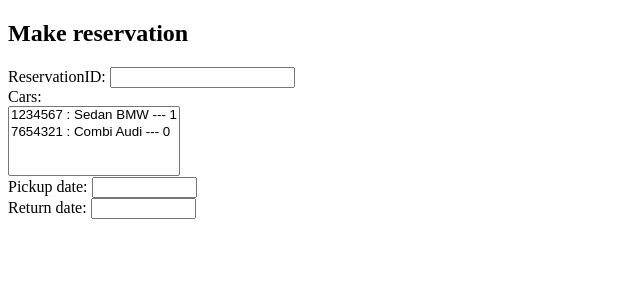
After one commit to cer0386/Django, a Django app: template hobbies/templates/polls/forms/reservation.html in a window 1280 px wide. The commit adds this page. Shown: the top 300 px of the page, without its empty margins (0-640 px from the left). Run offline with Django 3.2, Linux system fonts and the light colour scheme; the template is opened without the code that fills it: values that come from a table or form of the project are taken from there, others are empty; data comes from the database, SQL or seed files in the repository; both versions use the stored data as it was after the commit; parts of the project's set-up code (start-up, migrations or seed data) failed here and were passed over.

Commit message:
Přidaná tabulka a html

```diff
--- a/hobbies/admin.py
+++ b/hobbies/admin.py
@@ -1,5 +1,5 @@
 from django.contrib import admin
-from .models import Customer,Car,Employee,Reservation,Model,Position
+from .models import Customer,Car,Employee,Reservation,Model,Position, Reserv_form
 
 # Register your models here.
 admin.site.register(Customer)
@@ -8,3 +8,4 @@ admin.site.register(Employee)
 admin.site.register(Reservation)
 admin.site.register(Model)
 admin.site.register(Position)
+admin.site.register(Reserv_form)
--- a/hobbies/models.py
+++ b/hobbies/models.py
@@ -67,3 +67,14 @@ class Reservation(models.Model):
 
     def __str__(self):
         return ("%s - %s %s - %s" % (self.reservationNumber, self.customer.name, self.customer.surname, self.employee.email))
+
+
+class Reserv_form(models.Model):
+    reservationID_temp = models.IntegerField(primary_key=True)
+    customer = models.ForeignKey(Customer, on_delete=models.CASCADE)
+    cars = models.ManyToManyField(Car)
+    pickupD = models.DateField('Pickup date')
+    returnD = models.DateField('Return date')
+
+    def __str__(self):
+        return ("%s - %s - $s/$s" % (self.reservationID_temp,self.cars, self.pickupD, self.returnD))
--- /dev/null
+++ b/hobbies/templates/polls/forms/reservation.html
@@ -0,0 +1,44 @@
+<!DOCTYPE html>
+<html lang="en">
+<head>
+    <meta charset="UTF-8">
+    <title>Make reservation</title>
+</head>
+<body>
+    <h2>Make reservation</h2>
+    <div>
+        <div>
+            <label class="required" for="id_reservationID_temp">ReservationID:</label>
+            <input type="number" name="reservationID_temp" class="vIntegerField" required="" id="id_reservationID_temp">
+        </div>
+        <div class="form-row field-cars">
+                <div>
+                    <label class="required" for="id_cars">Cars:</label>
+                    <div class="related-widget-wrapper">
+                        {% if cars %}
+                        <select name="cars" required="" id="id_cars" multiple="">
+                            {% for car in cars%}
+                                <option value=car.id>{{car}}</option>
+                            {% endfor %}
+                        </select>
+                        {% else %}
+                            <p>No cars available</p>
+                        {% endif %}
+                    </div>
+                </div>
+        </div>
+        <div class="form-row field-pickupD">
+            <div>
+                <label class="required" for="id_pickupD">Pickup date:</label>
+                <input type="text" name="pickupD" class="vDateField" size="10" required="" id="id_pickupD">
+            </div>
+        </div>
+        <div class="form-row field-returnD">
+            <div>
+                <label class="required" for="id_returnD">Return date:</label>
+                 <input type="text" name="returnD" class="vDateField" size="10" required="" id="id_returnD">
+            </div>
+        </div>
+    </div>
+</body>
+</html>
--- a/hobbies/templates/polls/index.html
+++ b/hobbies/templates/polls/index.html
@@ -5,7 +5,7 @@
     <title>Autopújčovna</title>
 </head>
 <body>
-<h4>Reservations</h4>
+<h4><a href="/hobbies/forms/reservation/"> Reservations</a></h4>
 {% if reservations %}
     <ul>
     {% for reservation in reservations %}
--- a/hobbies/urls.py
+++ b/hobbies/urls.py
@@ -4,6 +4,7 @@ from . import views
 
 urlpatterns = [
     path('', views.index, name='index'),
+    path('forms/reservation/', views.reserv_form, name='reserv_form'),
     path('car/<int:car_id>/', views.car_detail, name='car_detail'),
     path('customer/<slug:customer_id>/', views.customer_detail, name='customer_detail'),
     path('reservation/<int:reservation_id>/', views.reservation_detail, name='reservation_detail'),
```
Also changed, not shown: hobbies/views.py (+16 -2 lines), db.sqlite3.
